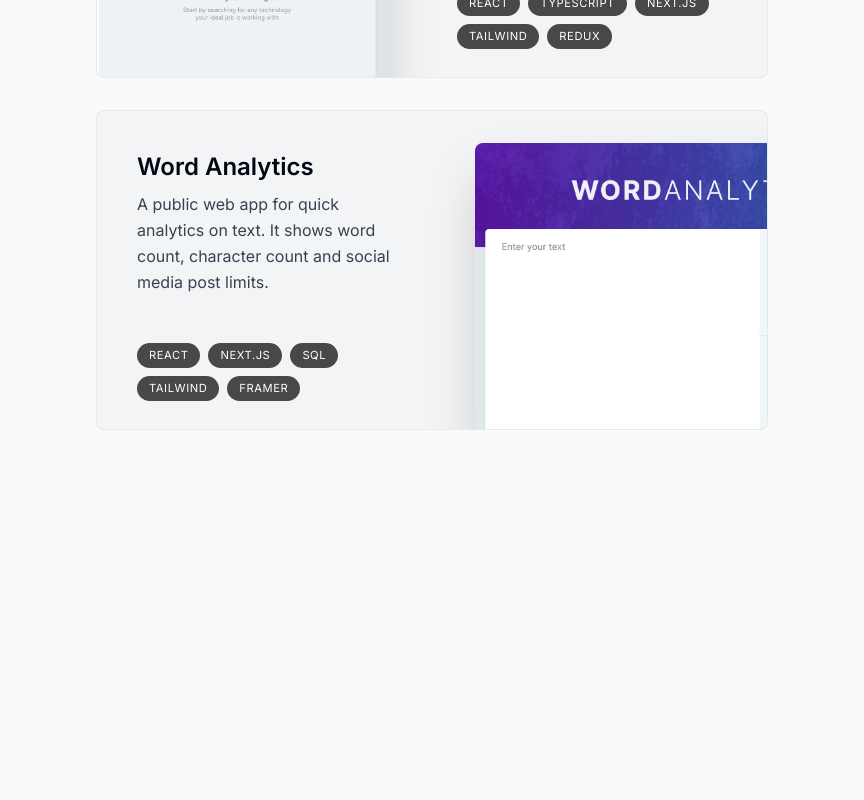
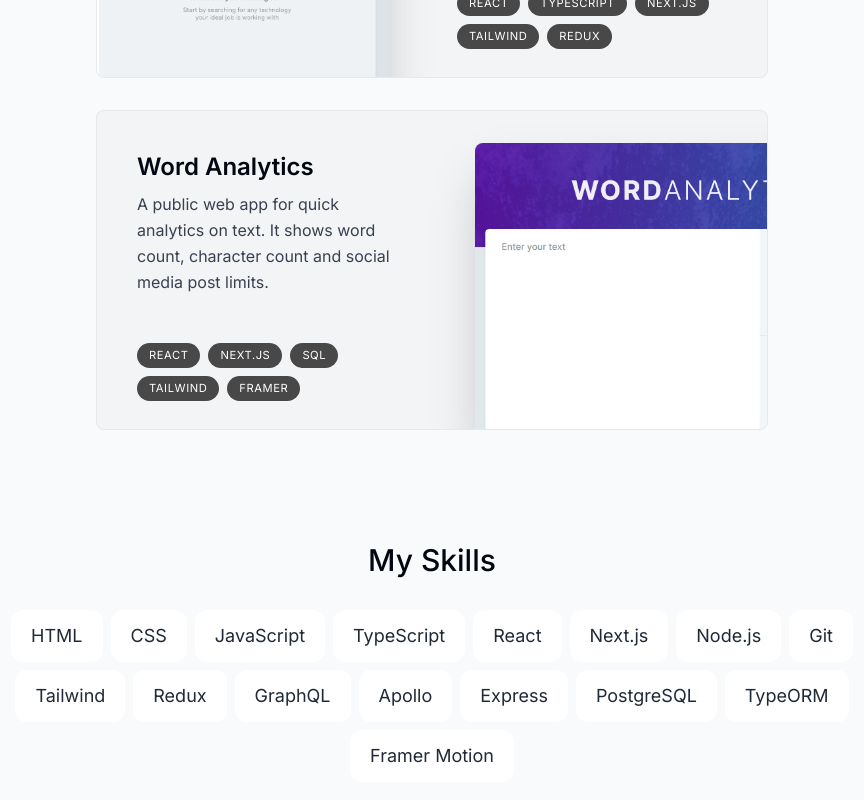
Before and after one commit to HorbynkoIvan/portfolio, a Next.js app: page / in a window 1280 px wide. Shown: the part 1958-2758 px from the top of the page, without its empty margins (208-1072 px from the left). Before the commit the page ends 2500 px from the top, so only its background shows below. Built offline with nearby package versions, Linux system fonts and the light colour scheme.

Commit message:
added Skills

```diff
--- a/app/page.tsx
+++ b/app/page.tsx
@@ -2,6 +2,7 @@
 import Divider from "@/src/components/Divider";
 import About from "@/src/components/About";
 import Projects from "@/src/components/Projects";
+import Skills from "@/src/components/Skills";
 
 export default function Home() {
   return (
@@ -10,6 +11,7 @@
       <Divider />
       <About />
       <Projects />
+      <Skills />
     </main>
   );
 }
--- a/src/components/Header.tsx
+++ b/src/components/Header.tsx
@@ -2,7 +2,7 @@
 import { motion } from "framer-motion";
 import clsx from "clsx";
 import Link from "next/link";
-import { links } from "@/src/lib/links_mock";
+import { links } from "@/src/mocks/links_mock";
 import { useActiveSectionContext } from "@/src/context/active-section-context";
 
 const Header = () => {
--- a/src/components/Project.tsx
+++ b/src/components/Project.tsx
@@ -2,7 +2,7 @@
 
 import { useRef } from "react";
 import Image from "next/image";
-import { projectsData } from "@/src/lib/projects_mock";
+import { projectsData } from "@/src/mocks/projects_mock";
 import { motion, useScroll, useTransform } from "framer-motion";
 
 // type ProjectProps = typeof projectsData[number];
--- a/src/components/Projects.tsx
+++ b/src/components/Projects.tsx
@@ -2,7 +2,7 @@
 
 import React from "react";
 import SectionHeading from "./SectionHeading";
-import { projectsData } from "@/src/lib/projects_mock";
+import { projectsData } from "@/src/mocks/projects_mock";
 import Project from "./Project";
 import { useSectionInView } from "@/src/hooks/useSectionInView";
 
--- /dev/null
+++ b/src/components/Skills.tsx
@@ -0,0 +1,49 @@
+"use client";
+
+import SectionHeading from "./SectionHeading";
+import { skillsData } from "@/src/mocks/skills_mock";
+import { useSectionInView } from "@/src/hooks/useSectionInView";
+import { motion } from "framer-motion";
+
+const fadeInAnimationVariants = {
+  initial: {
+    opacity: 0,
+    y: 100,
+  },
+  animate: (index: number) => ({
+    opacity: 1,
+    y: 0,
+    transition: {
+      delay: 0.05 * index,
+    },
+  }),
+};
+
+export default function Skills() {
+  const { ref } = useSectionInView("Skills");
+
+  return (
+    <section
+      id="skills"
+      ref={ref}
+      className="mb-28 max-w-[53rem] scroll-mt-28 text-center sm:mb-40">
+      <SectionHeading>My skills</SectionHeading>
+      <ul className="flex flex-wrap justify-center gap-2 text-lg text-gray-800">
+        {skillsData.map((skill, index) => (
+          <motion.li
+            className="bg-white borderBlack rounded-xl px-5 py-3 dark:bg-white/10 dark:text-white/80"
+            key={index}
+            variants={fadeInAnimationVariants}
+            initial="initial"
+            whileInView="animate"
+            viewport={{
+              once: true,
+            }}
+            custom={index}>
+            {skill}
+          </motion.li>
+        ))}
+      </ul>
+    </section>
+  );
+}
--- /dev/null
+++ b/src/mocks/skills_mock.ts
@@ -0,0 +1,18 @@
+export const skillsData = [
+  "HTML",
+  "CSS",
+  "JavaScript",
+  "TypeScript",
+  "React",
+  "Next.js",
+  "Node.js",
+  "Git",
+  "Tailwind",
+  "Redux",
+  "GraphQL",
+  "Apollo",
+  "Express",
+  "PostgreSQL",
+  "TypeORM",
+  "Framer Motion",
+] as const;
--- a/src/types/types.ts
+++ b/src/types/types.ts
@@ -1,3 +1,3 @@
-import { links } from "@/src/lib/links_mock";
+import { links } from "@/src/mocks/links_mock";
 
 export type SectionName = (typeof links)[number]["name"];
```
Also changed, not shown: src/mocks/experience_mock.ts (renamed from src/lib/data.ts, +0 -19 lines), src/mocks/links_mock.ts (renamed from src/lib/links_mock.ts), src/mocks/projects_mock.ts (renamed from src/lib/projects_mock.ts).
